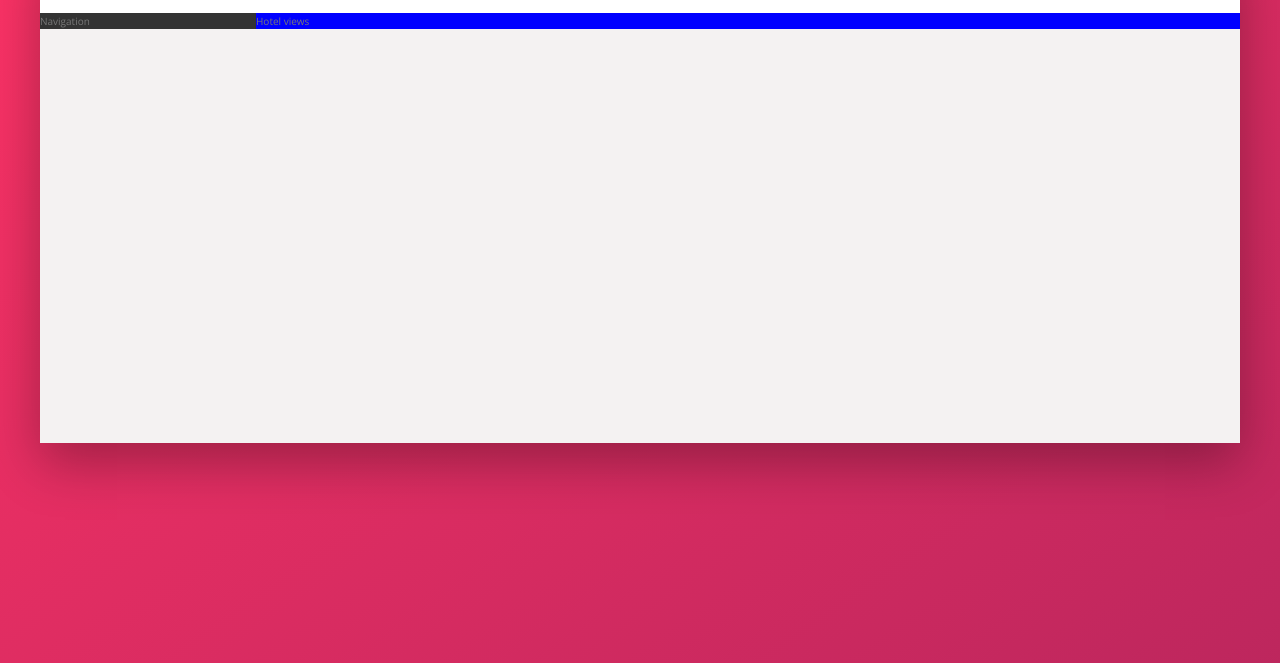
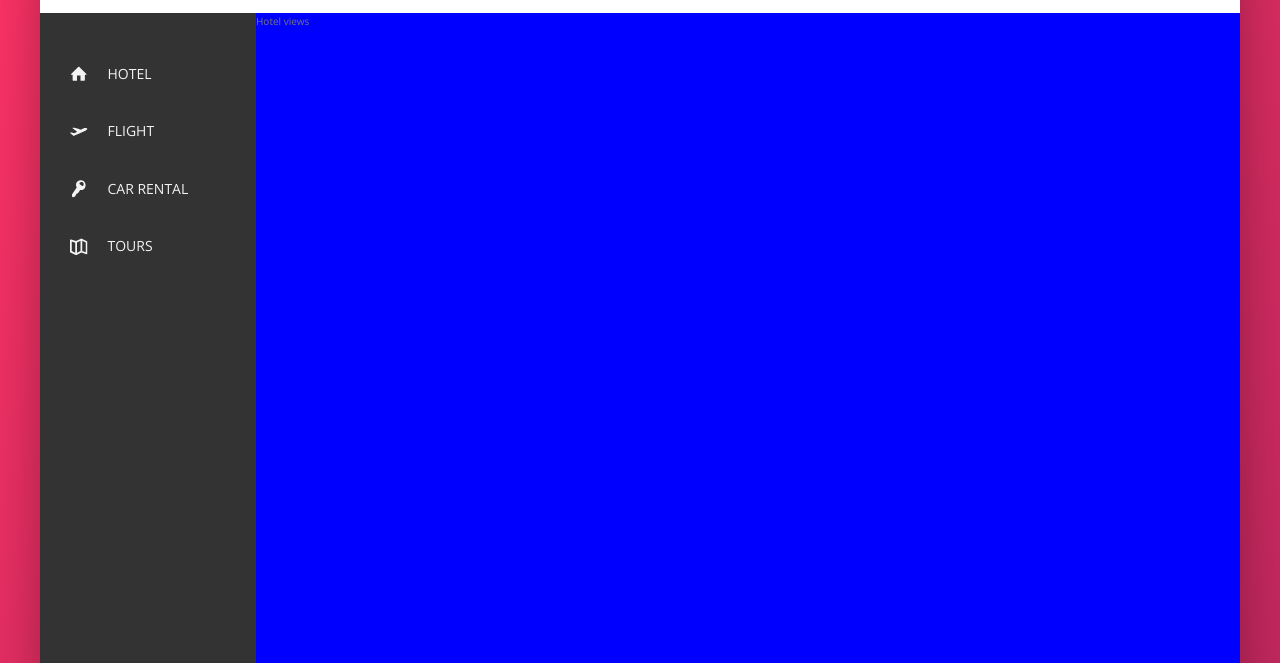
Before and after one commit to hihuydo/frontend-css-trillo, a website: page index.html in a window 1280 px wide. Shown: the part 137-800 px from the top of the page. Drawn offline with nearby package versions, Linux system fonts and the light colour scheme.

Commit message:
finish building navigation

```diff
--- a/index.html
+++ b/index.html
@@ -51,7 +51,41 @@
             </header>
             <div class="content">
                 <nav class="sidebar">
-                    Navigation
+                    <ul class="side-nav">
+                        <li class="side-nav__item">
+                            <a href="#" class="side-nav__link">
+                                <svg class="side-nav__icon">
+                                    <use xlink:href="img/sprite.svg#icon-home"></use>
+                                </svg>
+                                <span>Hotel</span>
+                            </a>
+                        </li>
+                        <li class="side-nav__item">
+                            <a href="#" class="side-nav__link">
+                                <svg class="side-nav__icon">
+                                    <use xlink:href="img/sprite.svg#icon-aircraft-take-off"></use>
+                                </svg>
+                                <span>Flight</span>
+                            </a>
+                        </li>
+                        <li class="side-nav__item">
+                            <a href="#" class="side-nav__link">
+                                <svg class="side-nav__icon">
+                                    <use xlink:href="img/sprite.svg#icon-key"></use>
+                                </svg>
+                                <span>Car rental</span>
+                            </a>
+                        </li>
+                        <li class="side-nav__item">
+                            <a href="#" class="side-nav__link">
+                                <svg class="side-nav__icon">
+                                    <use xlink:href="img/sprite.svg#icon-map"></use>
+                                </svg>
+                                <span>Tours</span>
+                            </a>
+                        </li>
+                    </ul>
+                    <div class="legal">&copy; 2026 by Trillo. All rights reserved.</div>
                 </nav>
                 <main class="hotel-view">
                     Hotel views
--- a/sass/_components.scss
+++ b/sass/_components.scss
@@ -122,3 +122,80 @@
 
     }
 }
+
+////////////////////////////////////////
+/// SIDE NAVIGATION
+.side-nav {
+    font-size: 1.4rem;
+    list-style: none;
+    margin-top: 3.5rem;
+
+    &__item {
+        position: relative;
+
+        &:not(:last-child) {
+            margin-bottom: .5rem;
+        }
+    }
+
+    &__item::before { /* pseudo-element for the line */
+        content: "";
+        display: inline-block;
+        width: 3px;
+        height: 100%;
+        background-color: var(--color-primary);
+
+        transform: scaleY(0);
+        transition: transform .2s,
+                    width .2s cubic-bezier(1,0,0,1) .2s,
+                    background-color .1s;
+
+        position: absolute;
+        left: 0;
+        top: 0;
+    }
+
+    &__item:hover::before,
+    &__item--active::before {
+        transform: scaleY(1);
+        width: 100%;
+    }
+
+    &__item:active::before {
+        background-color: var(--color-primary-light);
+    }
+
+    &__link:link,
+    &__link:visited {
+        color: var(--color-grey-light-2);
+        text-decoration: none;
+        text-transform: uppercase;
+        display: block; /* make the link take the full width of the parent element */
+        padding: 1.5rem 3rem;
+        position: relative; /* for the icon */
+
+        display: flex;
+        align-items: center;
+
+        position: relative; /* for the z-index */
+        z-index: 10;
+    }
+
+    &__icon {
+        width: 1.75rem;
+        height: 1.75rem;
+        margin-right: 2rem;
+        fill: currentColor; /* use the color of the parent element (text) */
+    }
+
+
+}
+
+////////////////////////////////////////
+/// LEGAL TEXT
+.legal {
+    font-size: 1.2rem;
+    color: var(--color-grey-light-4);
+    text-align: center;
+    padding: 2.5rem;
+}
--- a/sass/_layout.scss
+++ b/sass/_layout.scss
@@ -24,12 +24,17 @@
     .sidebar {
         background-color: var(--color-grey-dark-1);
         flex: 0 0 18%; /* flex-shrink: 0; flex-grow: 0; flex-basis: 18% */
+
+        display: flex;
+        flex-direction: column;
+        justify-content: space-between;
     }
 
     .hotel-view {
         background-color: #fff;
+        flex: 1; /* the element will take up the remaining space */
+
+        height: 80rem;
         background-color: blue;
-
-        flex: 1; /* the element will take up the remaining space */
     }
 }
```
Also changed, not shown: css/style.css, 1 other file.
